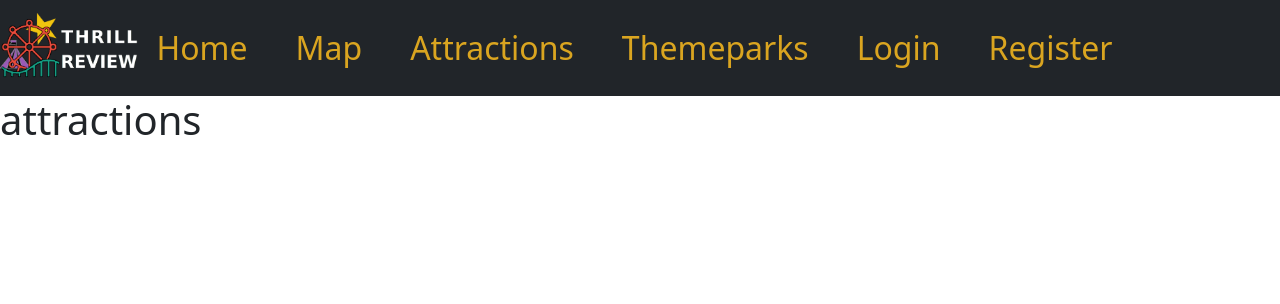
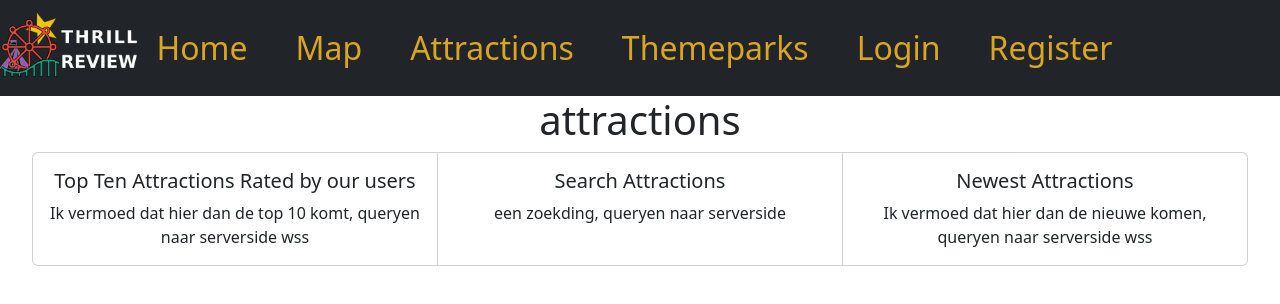
Before and after one commit to Abdullahsab3/thrillreview, a React (Create React App) app in the folder client/: page /Attractions in a window 1280 px wide. Shown: the top 304 px of the page. Built offline with nearby package versions, Linux system fonts and the light colour scheme.

Commit message:
de basis layout is er (containers naast elkaar, die gecentreerd zijn

```diff
--- a/client/src/App.css
+++ b/client/src/App.css
@@ -6,6 +6,12 @@ body {
   margin: 0;
 }
 
+.ContentOfPage{
+  width: 95%;
+  justify-content: center;
+  margin:auto;
+  text-align: center;
+}
 
 .topnav {
   /*background-color: cornflowerblue;*/
--- a/client/src/Attractions.tsx
+++ b/client/src/Attractions.tsx
@@ -1,6 +1,52 @@
+import { CardGroup } from 'react-bootstrap';
+import Card from 'react-bootstrap/Card'
+
 function Attractions() {
+
+    function TopTenAttractions() {
+
+
+        return(
+            <Card>
+                <Card.Body>
+                    <Card.Title>Top Ten Attractions Rated by our users</Card.Title>
+                    <Card.Text> Ik vermoed dat hier dan de top 10 komt, queryen naar serverside wss </Card.Text>
+                </Card.Body>
+            </Card>
+        );
+    }
+
+    function NewestAttractions() {
+        return(
+            <Card>
+                <Card.Body>
+                    <Card.Title>Newest Attractions</Card.Title>
+                    <Card.Text> Ik vermoed dat hier dan de nieuwe komen, queryen naar serverside wss </Card.Text>
+                </Card.Body>
+            </Card>
+        );
+    }
+
+    function SearchAttractions() {
+        return(
+            <Card>
+                <Card.Body>
+                    <Card.Title>Search Attractions</Card.Title>
+                    <Card.Text> een zoekding, queryen naar serverside </Card.Text>
+                </Card.Body>
+            </Card>
+        );
+    }
+
     return (
+        <div className='ContentOfPage'>
         <h1> attractions</h1>
+        <CardGroup>
+        <TopTenAttractions />
+        <SearchAttractions />
+        <NewestAttractions />
+        </CardGroup>
+        </div>
 
     );
 }
```
